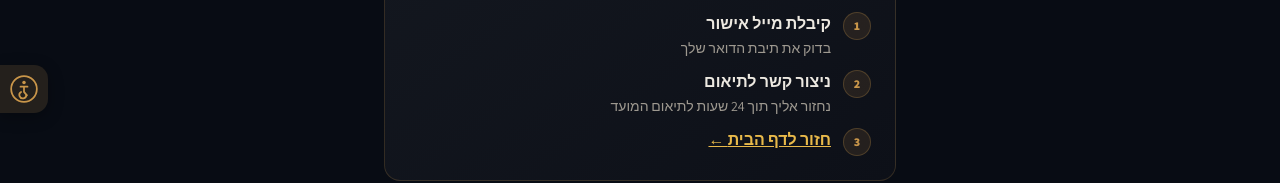
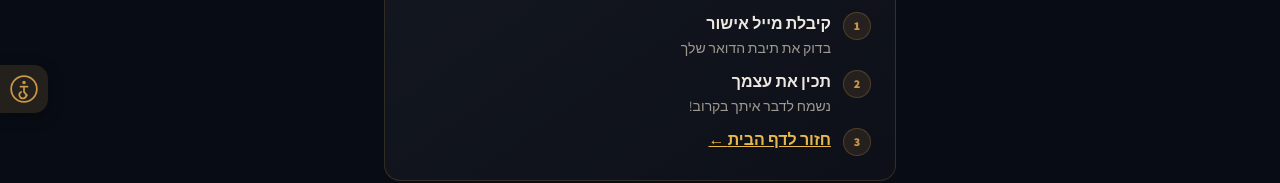
Before and after one commit to AlonAbadi/hadar-danan, a Next.js app: page /strategy/success in a window 1280 px wide. Shown: the part 543-726 px from the top of the page. Built offline with nearby package versions, Linux system fonts and the light colour scheme; no server answers.

Commit message:
fix: simplify strategy success — remove redundant step2 contact message

```diff
--- a/app/strategy/success/page.tsx
+++ b/app/strategy/success/page.tsx
@@ -14,10 +14,9 @@ export default function StrategySuccessPage() {
       emoji="🎯"
       confirmationTitle="התשלום התקבל!"
       confirmationDesc="קיבלנו את הרכישה שלך. ניצור איתך קשר תוך 24 שעות לתיאום מועד הפגישה."
-      step2Title="ניצור קשר לתיאום"
       nextStepLabel="חזור לדף הבית"
       nextStepHref="/"
-      nextStepDesc="נחזור אליך תוך 24 שעות לתיאום המועד"
+      nextStepDesc="נשמח לדבר איתך בקרוב!"
       trackingProduct="strategy_4000"
       trackingValue={4000}
     />
```
